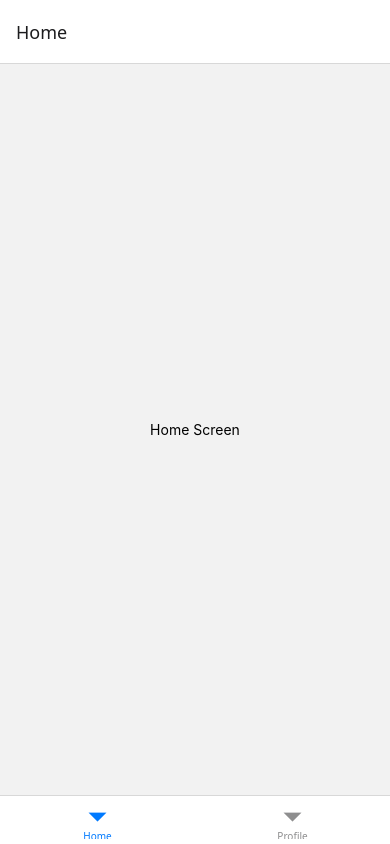
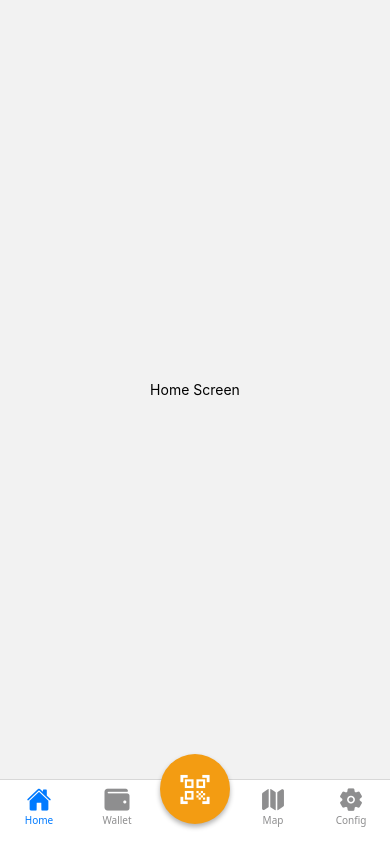
Before and after one commit to BelikJosh/Ocelon_QRancheros, a React Native app: screen /AppTabs in a window 390 px wide. Built offline with nearby package versions, Linux system fonts and the light colour scheme.

Commit message:
Navbar modificacion

```diff
--- a/src/pages/AppTabs.tsx
+++ b/src/pages/AppTabs.tsx
@@ -1,6 +1,9 @@
+import React from 'react';
+import { View, Text, TouchableOpacity, StyleSheet } from 'react-native';
 import { createBottomTabNavigator } from '@react-navigation/bottom-tabs';
-import React from 'react';
-import { Text, View } from 'react-native';
+import { Ionicons, MaterialIcons, FontAwesome5 } from '@expo/vector-icons';
+
+const Tab = createBottomTabNavigator();
 
 function HomeScreen() {
   return (
@@ -10,21 +13,121 @@ function HomeScreen() {
   );
 }
 
-function ProfileScreen() {
+function WalletScreen() {
   return (
     <View style={{ flex: 1, justifyContent: 'center', alignItems: 'center' }}>
-      <Text>Profile Screen</Text>
+      <Text>Wallet Screen</Text>
     </View>
   );
 }
 
-const Tab = createBottomTabNavigator();
+function ScannerScreen() {
+  return (
+    <View style={{ flex: 1, justifyContent: 'center', alignItems: 'center' }}>
+      <Text>Scanner (Aquí irá la cámara)</Text>
+    </View>
+  );
+}
+
+function MapScreen() {
+  return (
+    <View style={{ flex: 1, justifyContent: 'center', alignItems: 'center' }}>
+      <Text>Map Screen</Text>
+    </View>
+  );
+}
+
+function ConfigScreen() {
+  return (
+    <View style={{ flex: 1, justifyContent: 'center', alignItems: 'center' }}>
+      <Text>Config Screen</Text>
+    </View>
+  );
+}
 
 export default function AppTabs() {
   return (
-    <Tab.Navigator>
-      <Tab.Screen name="Home" component={HomeScreen} />
-      <Tab.Screen name="Profile" component={ProfileScreen} />
+    <Tab.Navigator
+      screenOptions={{
+        headerShown: false,
+        tabBarShowLabel: true,
+        tabBarStyle: { height: 65 },
+      }}
+    >
+      <Tab.Screen
+        name="Home"
+        component={HomeScreen}
+        options={{
+          tabBarIcon: ({ color, size }) => (
+            <Ionicons name="home" size={size} color={color} />
+          ),
+        }}
+      />
+
+      <Tab.Screen
+        name="Wallet"
+        component={WalletScreen}
+        options={{
+          tabBarIcon: ({ color, size }) => (
+            <FontAwesome5 name="wallet" size={size} color={color} />
+          ),
+        }}
+      />
+
+      {/* Botón central destacado */}
+      <Tab.Screen
+        name="Scanner"
+        component={ScannerScreen}
+        options={{
+          tabBarIcon: ({ focused }) => (
+            <TouchableOpacity style={styles.scannerButton}>
+              <MaterialIcons
+                name="qr-code-scanner"
+                size={35}
+                color="#fff"
+              />
+            </TouchableOpacity>
+          ),
+          tabBarLabel: () => null, // Ocultar texto
+        }}
+      />
+
+      <Tab.Screen
+        name="Map"
+        component={MapScreen}
+        options={{
+          tabBarIcon: ({ color, size }) => (
+            <Ionicons name="map" size={size} color={color} />
+          ),
+        }}
+      />
+
+      <Tab.Screen
+        name="Config"
+        component={ConfigScreen}
+        options={{
+          tabBarIcon: ({ color, size }) => (
+            <Ionicons name="settings" size={size} color={color} />
+          ),
+        }}
+      />
     </Tab.Navigator>
   );
 }
+
+const styles = StyleSheet.create({
+  scannerButton: {
+    width: 70,
+    height: 70,
+    borderRadius: 35,
+    backgroundColor: "#f39c12",
+    justifyContent: "center",
+    alignItems: "center",
+    marginBottom: 20, // lo levanta un poco
+    shadowColor: "#000",
+    shadowOpacity: 0.3,
+    shadowRadius: 5,
+    shadowOffset: { width: 0, height: 3 },
+    elevation: 6,
+  },
+});
```
